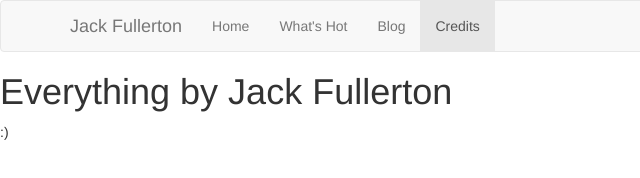
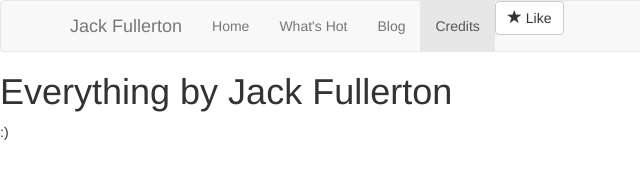
Before and after one commit to JackFullerton/JackFullerton.github.io, a plain HTML site: page name.html in a window 1280 px wide. Shown: the full height of the page, 0-640 px from the left. Drawn offline with nearby package versions, Linux system fonts and the light colour scheme.

Commit message:
Update name.html

```diff
--- a/name.html
+++ b/name.html
@@ -32,6 +32,11 @@
                     <li><a href="hot.html">What's Hot</a></li>
                     <li><a href="learn.html">Blog</a></li>
                     <li class="active"><a href="name.html">Credits</a></li>
+                     <li>
+                       <button type="button" class="btn btn-default btn-normal">
+                             <span class="glyphicon glyphicon-star" aria-hidden="true"></span> Like
+                                </button>
+                     </li>
                 </ul>
             </div><!--/.nav-collapse -->
         </div>
```
